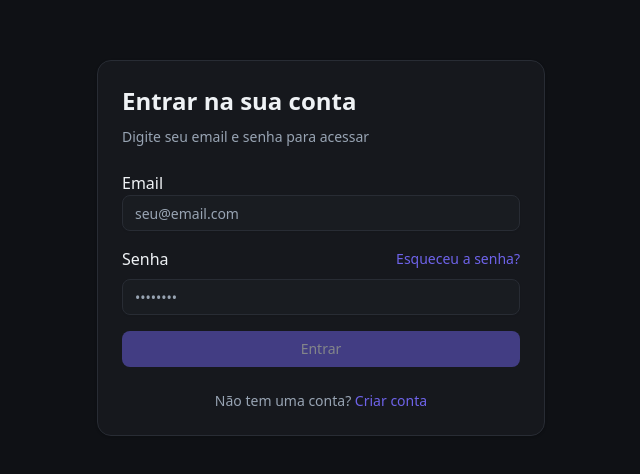
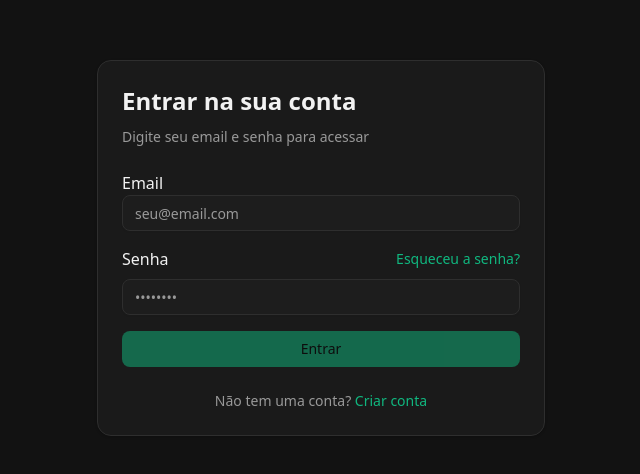
Before and after one commit to gabislera/prodigy-web, a React (Vite) app: page /login in a window 1280 px wide. Shown: the part 152-626 px from the top of the page, without its empty margins (319-959 px from the left). Built offline with nearby package versions, Linux system fonts and the light colour scheme.

Commit message:
style: update CSS variables and dark theme styles for improved consistency; enhance TasksPage with search input and layout adjustments

```diff
--- a/src/index.css
+++ b/src/index.css
@@ -26,6 +26,7 @@
   --color-accent: var(--accent);
   --color-accent-foreground: var(--accent-foreground);
   --color-destructive: var(--destructive);
+  --color-destructive-foreground: var(--destructive-foreground);
   --color-border: var(--border);
   --color-input: var(--input);
   --color-ring: var(--ring);
@@ -34,6 +35,12 @@
   --color-chart-3: var(--chart-3);
   --color-chart-4: var(--chart-4);
   --color-chart-5: var(--chart-5);
+  --color-success: var(--success);
+  --color-success-foreground: var(--success-foreground);
+  --color-warning: var(--warning);
+  --color-warning-foreground: var(--warning-foreground);
+  --color-streak: var(--streak);
+  --color-streak-foreground: var(--streak-foreground);
   --color-sidebar: var(--sidebar);
   --color-sidebar-foreground: var(--sidebar-foreground);
   --color-sidebar-primary: var(--sidebar-primary);
@@ -43,15 +50,17 @@
   --color-sidebar-border: var(--sidebar-border);
   --color-sidebar-ring: var(--sidebar-ring);
 
-  --gradient-primary: linear-gradient(135deg, hsl(245 75% 65%), hsl(280 75% 70%));
-  --gradient-secondary: linear-gradient(135deg, hsl(262 83% 58%), hsl(217 91% 60%));
-  --gradient-success: linear-gradient(135deg, hsl(142 76% 60%), hsl(160 75% 55%));
-  --gradient-card: linear-gradient(135deg, hsl(220 13% 12%), hsl(220 13% 8%));
-  --gradient-streak: linear-gradient(135deg, hsl(30 100% 65%), hsl(38 92% 65%));
+  --gradient-primary: linear-gradient(135deg, hsl(160 84% 39%), hsl(160 84% 45%));
+  --gradient-secondary: linear-gradient(135deg, hsl(14 100% 64%), hsl(14 100% 70%));
+  --gradient-success: linear-gradient(135deg, hsl(160 84% 39%), hsl(160 84% 45%));
+  --gradient-card: linear-gradient(135deg, hsl(0 0% 12%), hsl(0 0% 8%));
+  --gradient-streak: linear-gradient(135deg, hsl(160 84% 39%), hsl(160 84% 45%));
+  --gradient-accent: linear-gradient(135deg, hsl(14 100% 64%), hsl(14 100% 70%));
 
-  --shadow-glow: 0 0 20px hsl(245 75% 65% / 0.3);
-  --shadow-card: 0 4px 20px hsl(220 15% 5% / 0.4);
-  --shadow-success: 0 0 15px hsl(142 76% 60% / 0.4);
+  --shadow-glow: 0 0 20px hsl(160 84% 39% / 0.3);
+  --shadow-glow-streak: 0 0 20px hsl(160 84% 39% / 0.3);
+  --shadow-card: 0 4px 20px hsl(0 0% 5% / 0.4);
+  --shadow-success: 0 0 15px hsl(160 84% 39% / 0.3);
 
   --transition: all 0.3s cubic-bezier(0.4, 0, 0.2, 1);
 }
@@ -73,8 +82,13 @@
   --accent: oklch(0.97 0 0);
   --accent-foreground: oklch(0.205 0 0);
   --destructive: oklch(0.577 0.245 27.325);
+  --destructive-foreground: oklch(0.985 0 0);
   --success: oklch(0.646 0.222 142);
+  --success-foreground: oklch(0.985 0 0);
   --warning: oklch(0.769 0.188 70.08);
+  --warning-foreground: oklch(0.145 0 0);
+  --streak: oklch(0.646 0.222 142);
+  --streak-foreground: oklch(0.985 0 0);
   --border: oklch(0.922 0 0);
   --input: oklch(0.922 0 0);
   --ring: oklch(0.708 0 0);
@@ -94,53 +108,58 @@
 }
 
 .dark {
-  --background: hsl(220 15% 7%);
-  --foreground: hsl(210 25% 95%);
+  /* Prodigy-Glow Dark Theme */
+  --background: hsl(0 0% 7%);
+  --foreground: hsl(0 0% 95%);
 
-  --card: hsl(220 13% 10%);
-  --card-foreground: hsl(210 25% 95%);
+  --card: hsl(0 0% 10%);
+  --card-foreground: hsl(0 0% 95%);
 
-  --popover: hsl(220 13% 10%);
-  --popover-foreground: hsl(210 25% 95%);
+  --popover: hsl(0 0% 10%);
+  --popover-foreground: hsl(0 0% 95%);
 
-  --primary: hsl(245 75% 65%);
-  --primary-foreground: hsl(220 15% 7%);
+  --primary: hsl(160 84% 39%);
+  --primary-foreground: hsl(0 0% 100%);
 
-  --secondary: hsl(220 13% 15%);
-  --secondary-foreground: hsl(210 25% 95%);
+  --secondary: oklch(0.68 0.19 35);
+  --secondary-foreground: oklch(0.08 0 0);
 
-  --muted: hsl(220 13% 13%);
-  --muted-foreground: hsl(215 15% 65%);
+  --muted: hsl(0 0% 13%);
+  --muted-foreground: hsl(0 0% 60%);
 
-  --accent: oklch(1 0 0 / 10%);
-  --accent-foreground: hsl(220 15% 7%);
+  --accent: hsl(14 100% 64%);
+  --accent-foreground: hsl(0 0% 100%);
 
   --destructive: hsl(0 70% 60%);
-  --destructive-foreground: hsl(210 25% 95%);
+  --destructive-foreground: hsl(0 0% 95%);
 
-  --success: hsl(142 76% 60%);
-  --success-foreground: hsl(220 15% 7%);
+  --success: hsl(160 84% 39%);
+  --success-foreground: hsl(0 0% 100%);
 
   --warning: hsl(38 92% 65%);
-  --warning-foreground: hsl(220 15% 7%);
+  --warning-foreground: hsl(0 0% 7%);
 
-  --border: hsl(220 13% 18%);
-  --input: hsl(220 13% 15%);
-  --ring: hsl(245 75% 65%);
+  --streak: hsl(160 84% 39%);
+  --streak-foreground: hsl(0 0% 100%);
 
-  --chart-1: oklch(0.488 0.243 264.376);
-  --chart-2: oklch(0.696 0.17 162.48);
-  --chart-3: oklch(0.769 0.188 70.08);
-  --chart-4: oklch(0.627 0.265 303.9);
-  --chart-5: oklch(0.645 0.246 16.439);
-  --sidebar: hsl(220 15% 7%);
-  --sidebar-foreground: oklch(0.985 0 0);
-  --sidebar-primary: oklch(0.488 0.243 264.376);
-  --sidebar-primary-foreground: oklch(0.985 0 0);
-  --sidebar-accent: oklch(0.269 0 0);
-  --sidebar-accent-foreground: oklch(0.985 0 0);
-  --sidebar-border: oklch(1 0 0 / 10%);
-  --sidebar-ring: oklch(0.556 0 0);
+  --border: hsl(0 0% 18%);
+  --input: hsl(0 0% 15%);
+  --ring: hsl(160 84% 39%);
+
+  --chart-1: hsl(160 84% 39%);
+  --chart-2: hsl(14 100% 64%);
+  --chart-3: hsl(0 0% 60%);
+  --chart-4: hsl(160 84% 35%);
+  --chart-5: hsl(38 92% 65%);
+
+  --sidebar: hsl(0 0% 10%);
+  --sidebar-foreground: hsl(0 0% 95%);
+  --sidebar-primary: hsl(160 84% 39%);
+  --sidebar-primary-foreground: hsl(0 0% 100%);
+  --sidebar-accent: hsl(0 0% 15%);
+  --sidebar-accent-foreground: hsl(0 0% 95%);
+  --sidebar-border: hsl(0 0% 18%);
+  --sidebar-ring: hsl(160 84% 39%);
 }
 
 @layer base {
@@ -173,8 +192,16 @@
     background: var(--gradient-streak);
   }
 
+  .bg-gradient-accent {
+    background: var(--gradient-accent);
+  }
+
   .shadow-glow {
     box-shadow: var(--shadow-glow);
+  }
+
+  .shadow-glow-streak {
+    box-shadow: var(--shadow-glow-streak);
   }
 
   .shadow-card {
--- a/src/pages/tasks-page.tsx
+++ b/src/pages/tasks-page.tsx
@@ -3,7 +3,7 @@ import type {
 	DragOverEvent,
 	DragStartEvent,
 } from "@dnd-kit/core";
-import { ArrowLeft, Plus, Settings } from "lucide-react";
+import { ArrowLeft, Plus, Search, Settings } from "lucide-react";
 import { useState } from "react";
 import { toast } from "sonner";
 import { CreateGroupDialog } from "@/components/tasks/create-group-dialog";
@@ -12,6 +12,7 @@ import { KanbanBoard } from "@/components/tasks/kanban-board";
 import { SettingsDialog } from "@/components/tasks/settings-dialog";
 import { TaskDialog } from "@/components/tasks/task-dialog";
 import { Button } from "@/components/ui/button";
+import { Input } from "@/components/ui/input";
 import { useTaskGroupsWithDetails } from "@/hooks/use-task-groups-with-details";
 import { useTasks } from "@/hooks/use-tasks";
 import type { Task, TaskColumn, TaskGroup } from "@/types/tasks";
@@ -490,29 +491,40 @@ export function TasksPage() {
 
 	return (
 		<div className="p-4 pb-24 space-y-6">
-			{/* Header */}
 			<div className="flex items-center justify-between">
-				<h1 className="text-xl font-bold text-foreground">Grupos de Tarefas</h1>
+				<div className="relative">
+					<Search
+						className="absolute left-3 top-1/2 -translate-y-1/2 text-muted-foreground"
+						size={16}
+					/>
+					<Input
+						placeholder="Buscar grupos..."
+						className="pl-9 bg-card border-border"
+						disabled
+					/>
+				</div>
+				{/* <div className="flex items-center gap-2">
+						<Filter className="text-primary" size={20} />
+					</div> */}
 				<Button
-					className="bg-gradient-primary border-0 shadow-glow text-xs"
+					className="bg-gradient-primary shadow-glow"
 					onClick={() => setIsCreateGroupDialogOpen(true)}
 				>
-					<Plus className="h-3 w-3 mr-1" />
+					<Plus size={16} />
 					Novo Grupo
 				</Button>
 			</div>
 
 			{/* Groups Grid */}
-			<div className="flex flex-wrap gap-4">
+			<div className="grid grid-cols-1 md:grid-cols-2 gap-6">
 				{visibleGroups.map((group) => (
-					<div key={group.id} className="w-80 flex-shrink-0">
 					<GroupCard
+						key={group.id}
 						group={group}
 						onGroupClick={setSelectedGroup}
 						onEditGroup={handleEditGroup}
 						onDeleteGroup={handleDeleteGroup}
 					/>
-					</div>
 				))}
 			</div>
 
--- a/src/routes/_protected.tsx
+++ b/src/routes/_protected.tsx
@@ -97,9 +97,9 @@ function RouteComponent() {
 				<Sidebar collapsible="icon" className="border-r border-white/10">
 					<SidebarHeader className="border-b border-white/10 p-4">
 						<div className="flex items-center gap-3">
-							<div className="w-8 h-8 rounded-lg bg-gradient-to-br from-purple-500 to-blue-600 flex items-center justify-center">
+							{/* <div className="w-8 h-8 rounded-lg bg-gradient-to-br from-purple-500 to-blue-600 flex items-center justify-center">
 								<Trophy className="w-4 h-4 text-white" />
-							</div>
+							</div> */}
 							<div className="flex flex-col group-data-[collapsible=icon]:hidden">
 								<h2 className="font-bold text-white">Prodigy</h2>
 							</div>
@@ -131,7 +131,7 @@ function RouteComponent() {
 														"px-3 py-2 rounded-lg transition-all duration-200 hover:bg-white/5",
 														"group-data-[collapsible=icon]:justify-center group-data-[collapsible=icon]:gap-0 group-data-[collapsible=icon]:mx-auto",
 														"group-data-[collapsible=icon]:w-10 group-data-[collapsible=icon]:h-10 group-data-[collapsible=icon]:p-0",
-														isActive && "bg-gradient-primary",
+														isActive && "!bg-primary/20",
 													)}
 												>
 													<Link
```
Also changed, not shown: src/styles/calendar.css (+70 -73 lines). Lines whose indentation alone changed are shown as unchanged.
